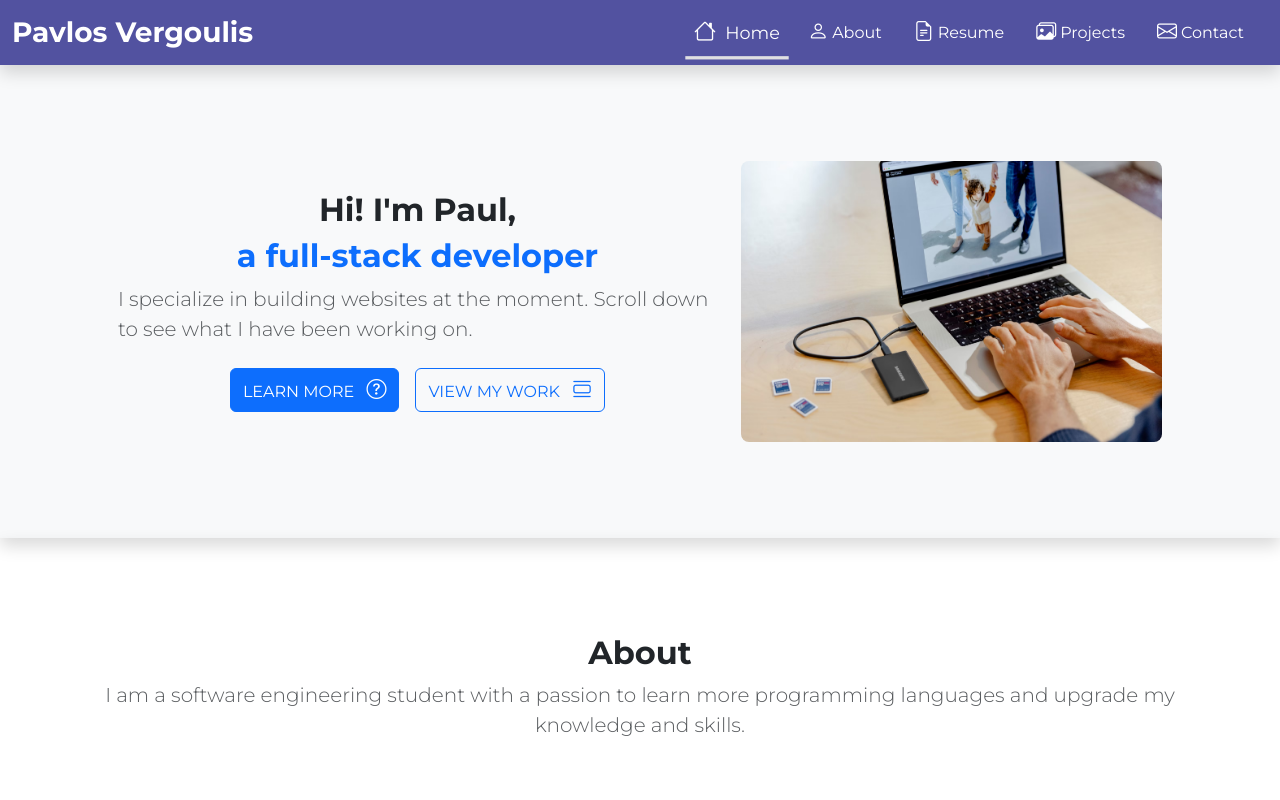
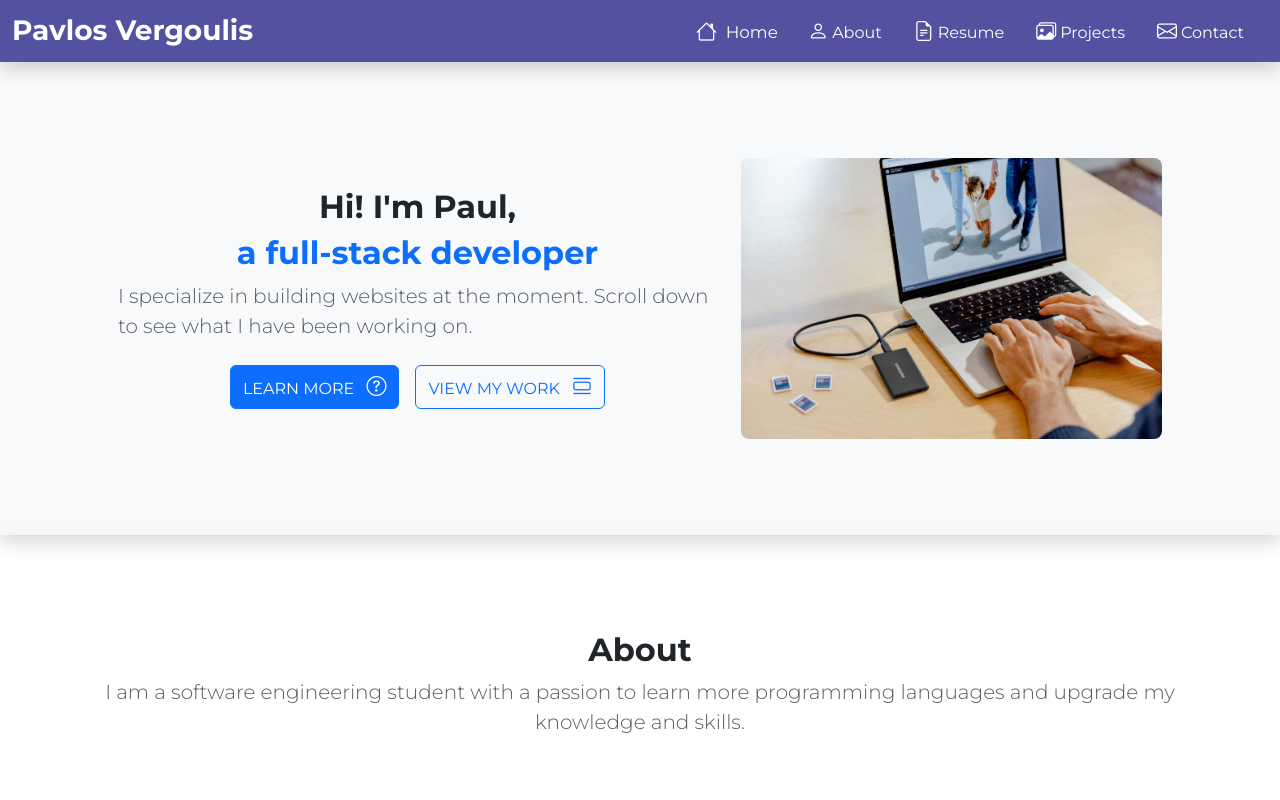
Before and after one commit to pvergoulis/personal-cv, a plain HTML site: page index.html in a window 1280 px wide. In both pictures the pointer is over the link "Home". Shown: the top 800 px of the page. Drawn offline with nearby package versions, Linux system fonts and the light colour scheme.

Commit message:
bug fixed

```diff
--- a/style.css
+++ b/style.css
@@ -14,6 +14,7 @@ body{
 .hover-menu{
     transition: 0.4s ease;
 }
+
 
 .social-icons {
     width: 35px;
@@ -33,7 +34,5 @@ body{
 
 
 .hover-menu:hover {
-    border-bottom: 3px solid rgb(223, 223, 226);
-    color: white;
-    transform: scale(1.1);
+    transform: scale(1.05);
   }
```
Also changed, not shown: index.html (+1 -1 lines).
